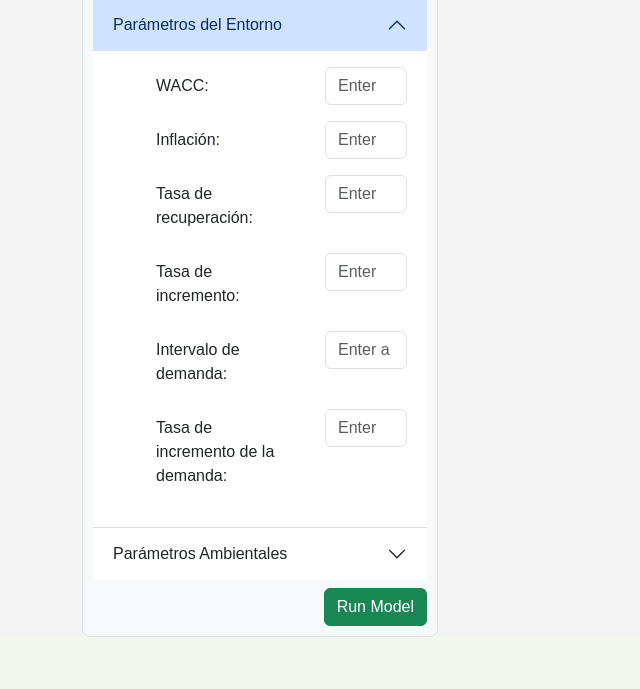
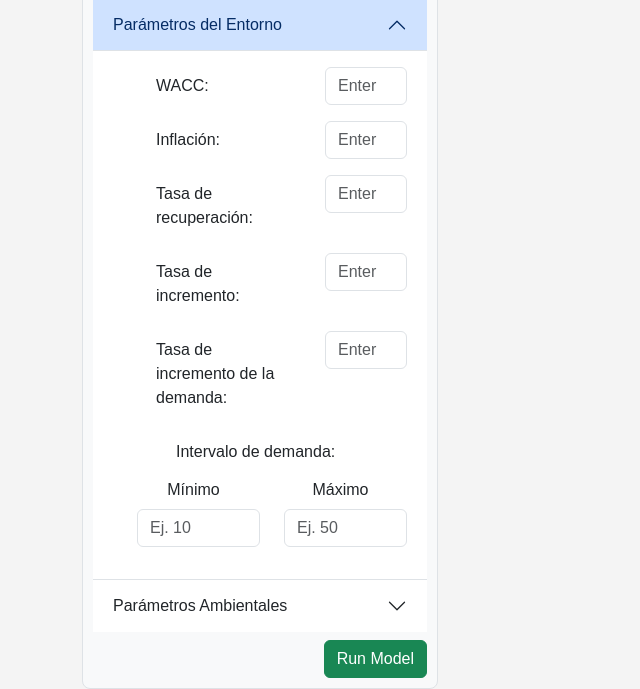
Before and after one commit to alianzacircular/2025_Retornable, a Flask app: template templates/index.html in a window 1280 px wide, after a click on "Parámetros del Entorno". Shown: the part 596-1285 px from the top of the page, without its empty margins (0-640 px from the left). Before the commit the page ends 1233 px from the top, so only its background shows below. Run offline with Flask 3, Linux system fonts and the light colour scheme; the template is opened without the code that fills it, so the values that code supplies are empty; parts of the project's set-up code (start-up, migrations or seed data) failed here and were passed over; some libraries are stand-ins or nearby versions.

Commit message:
cambios en front, inputs de dem_interval

```diff
--- a/app.py
+++ b/app.py
@@ -165,8 +165,8 @@ def get_controls_default(parameters):
         'wa_max': 10 * parameters['wa'],
 
 
-
     }
+    print(parameters['dem_interval'][1])
     return controls_default
 
 @app.route('/upload', methods=['POST'])
--- a/static/scripts.js
+++ b/static/scripts.js
@@ -15,6 +15,19 @@ async function runSampleModel() {
     button.disabled = true;
 
     try {
+
+        dem_interval_min = document.getElementById('dem_interval_min').value;
+        dem_interval_max = document.getElementById('dem_interval_max').value;
+        if (dem_interval_min == "" || dem_interval_max == "") {
+            alert("Please fill in the minimum and maximum values for the demand interval.");
+            return;
+        }
+        if (parseFloat(dem_interval_min) > parseFloat(dem_interval_max)) {
+            alert("The minimum value for the demand interval cannot be greater than the maximum value.");
+            return;
+        }
+        // Validate that the demand interval is a valid JSON array
+        const dem_interval = [parseFloat(dem_interval_min), parseFloat(dem_interval_max)];
         // Gather input values
         const parameters = {
             /*
@@ -54,7 +67,7 @@ async function runSampleModel() {
             inflation: parseFloat(document.getElementById('inflation').value),
             recup: parseFloat(document.getElementById('recup').value),
             recup_increm: parseFloat(document.getElementById('recup_increm').value),
-            dem_interval: JSON.parse(document.getElementById('dem_interval').value),
+            dem_interval: dem_interval,
             adem: parseFloat(document.getElementById('adem').value),
 
             // Parámetros Ambientales
--- a/templates/index.html
+++ b/templates/index.html
@@ -252,15 +252,25 @@
                                         </div>
                                     </div>
                                     <div class="mb-3 row d-flex justify-content-end">
-                                        <label for="dem_interval" class="col-sm-6 col-form-label text-start">Intervalo de demanda:</label>
-                                        <div class="col-sm-4">
-                                            <input id="dem_interval" type="text" class="form-control" placeholder="Enter a number" value="{{ controls_default['dem_interval_value'] }}" min="{{ controls_default['dem_interval_min'] }}" max="{{ controls_default['dem_interval_max'] }}">
-                                        </div>
-                                    </div>
-                                    <div class="mb-3 row d-flex justify-content-end">
                                         <label for="adem" class="col-sm-6 col-form-label text-start">Tasa de incremento de la demanda:</label>
                                         <div class="col-sm-4">
                                             <input id="adem" type="number" class="form-control" placeholder="Enter a number" value="{{ controls_default['adem_value'] }}" min="{{ controls_default['adem_min'] }}" max="{{ controls_default['adem_max'] }}">
+                                        </div>
+                                    </div>
+                                    <div class="mb-3 row justify-content-end">
+                                        <div class="row d-flex justify-content-end">
+                                            <label for="dem_interval" class="col-sm-10 col-form-label text-start">Intervalo de demanda:</label>
+                                        </div>
+                                        <div class="row d-flex justify-content-end">
+                                            <div class="col-sm-6">
+                                                <label for="min" class="col-form-label">Mínimo</label>
+                                                <input type="number" id="dem_interval_min" class="form-control" placeholder="Ej. 10" required min="{{ controls_default['dem_interval_min'] }}" value="{{ controls_default['dem_interval_value'][0] if controls_default['dem_interval_value']|length > 0 else '' }}">
+                                            </div>
+                                            <div class="col-sm-6">
+                                                <label for="max" class="col-form-label">Máximo</label>
+                                                <input type="number" id="dem_interval_max" class="form-control" placeholder="Ej. 50" required max="{{ controls_default['dem_interval_max'] }}" value="{{ controls_default['dem_interval_value'][1] if controls_default['dem_interval_value']|length > 1 else '' }}">
+                                            </div>
+                                            <!--input id="dem_interval" type="text" class="form-control" placeholder="Enter a number" value="{{ controls_default['dem_interval_value'] }}" min="{{ controls_default['dem_interval_min'] }}" max="{{ controls_default['dem_interval_max'] }}"-->
                                         </div>
                                     </div>
                                 </div>
```
